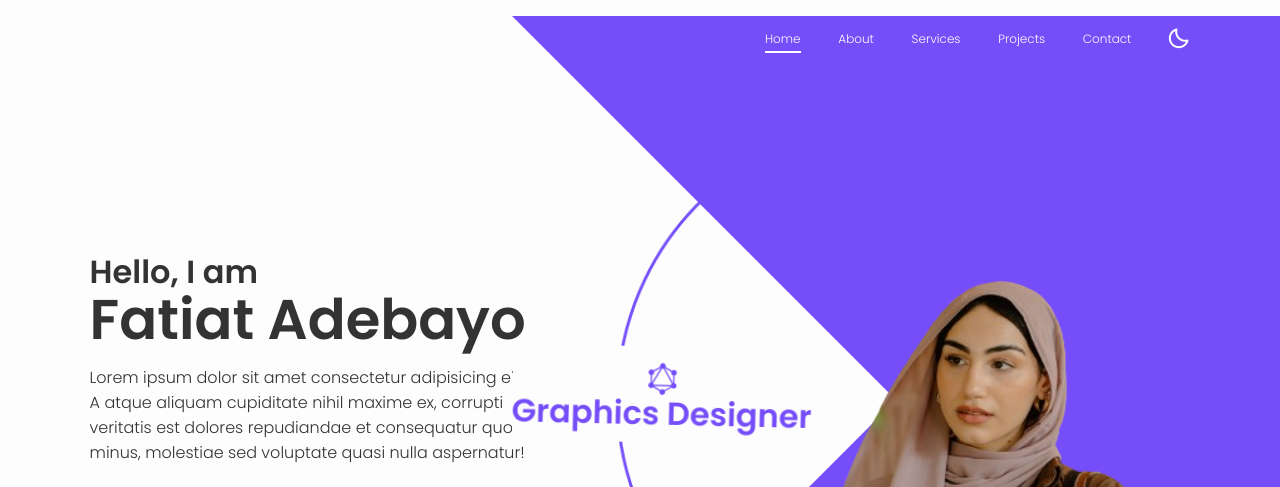
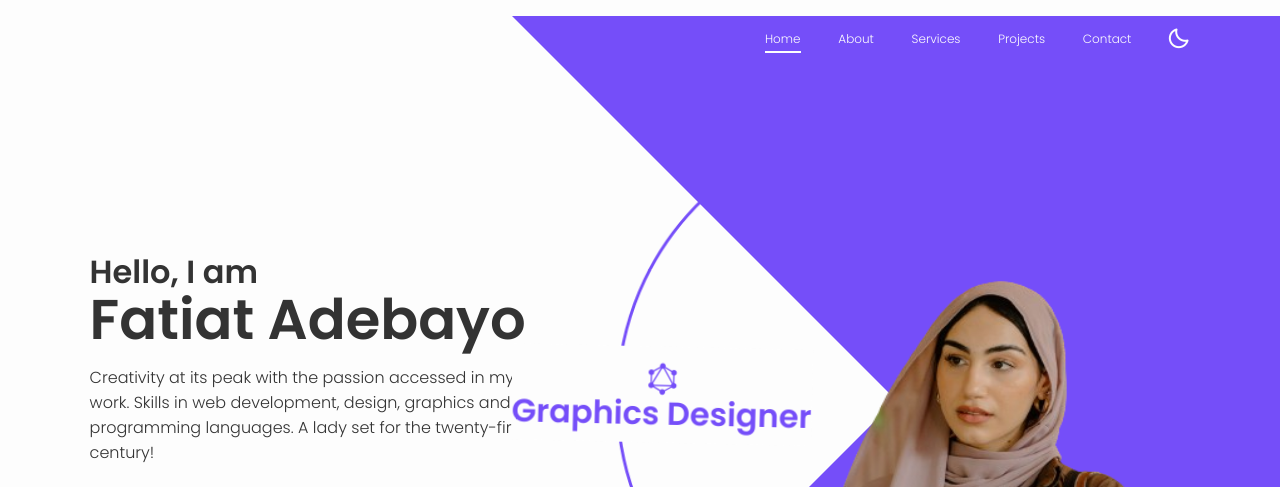
Before and after one commit to FatiatAdeB/PORTFOLIO-NEW, a plain HTML site: page index.html in a window 1280 px wide. Shown: the top 487 px of the page. Drawn offline with nearby package versions, Linux system fonts and the light colour scheme.

Commit message:
initial commit

```diff
--- a/index.html
+++ b/index.html
@@ -28,7 +28,7 @@
         <div class="home-content">
             <h3>Hello, I am</h3>
             <h1>Fatiat Adebayo</h1>
-            <p>Lorem ipsum dolor sit amet consectetur adipisicing elit. A atque aliquam cupiditate nihil maxime ex, corrupti veritatis est dolores repudiandae et consequatur quo minus, molestiae sed voluptate quasi nulla aspernatur!</p>
+            <p>Creativity at its peak with the passion accessed in my work. Skills in web development, design, graphics and programming languages. A lady set for the twenty-first century!</p>
             <div class="social-media">
                 <a href="https://www.facebook.com/profile.php?id=61550494028788&mibextid=vk8aRt"><i class='bx bxl-facebook'></i></a>
                 <a href="https://twitter.com/first_ofth23960"><i class='bx bxl-twitter'></i></a>
```
